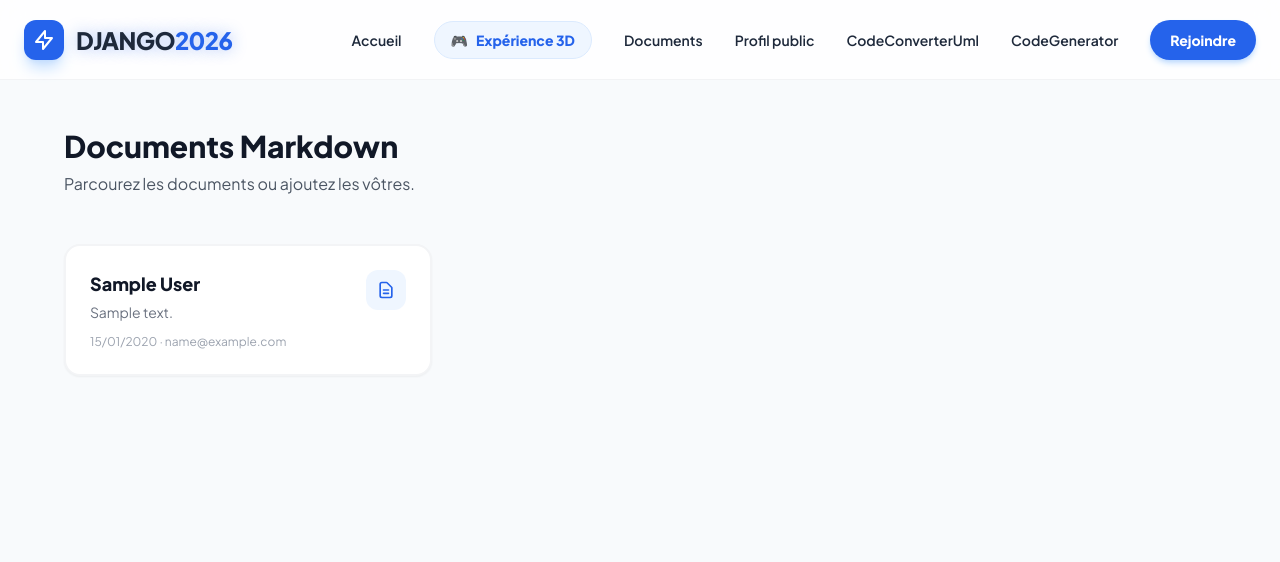
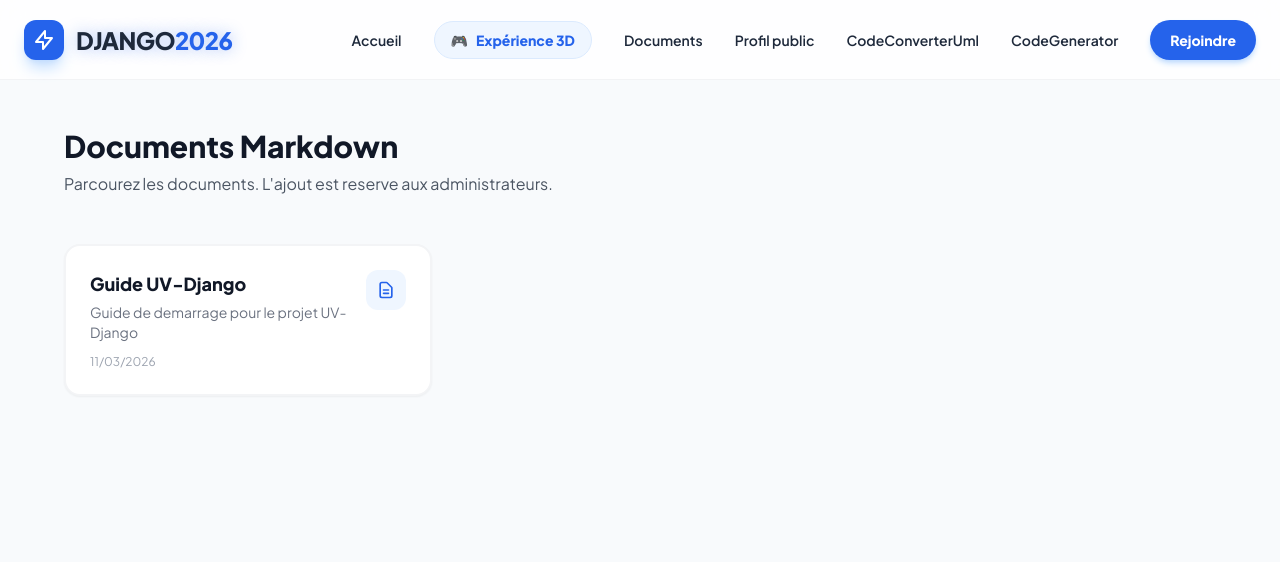
Before and after one commit to Worcesters/UV-DjangoRestFrameWork, a Django app: page /documents/ in a window 1280 px wide. Shown: the top 562 px of the page. Run offline with Django 5.2, Linux system fonts and the light colour scheme; data comes from the database, SQL or seed files in the repository; tables that the repository leaves empty hold one stand-in row (values such as "Sample post"); some libraries are stand-ins or nearby versions.

Commit message:
feat : ajout de docs native

```diff
--- a/apps/users/views.py
+++ b/apps/users/views.py
@@ -244,6 +244,8 @@ def document_list(request):
 @login_required
 def document_create(request):
     """Formulaire d'ajout d'un document .md avec titre, description, contenu."""
+    if not request.user.is_staff:
+        return redirect("users:documents")
     if request.method == "POST":
         title = request.POST.get("title", "").strip()
         description = request.POST.get("description", "").strip()
--- a/templates/documents.html
+++ b/templates/documents.html
@@ -6,8 +6,8 @@
 <div class="max-w-6xl mx-auto">
     <section class="mb-12">
         <h1 class="text-3xl font-bold text-gray-900 mb-2">Documents Markdown</h1>
-        <p class="text-gray-600">Parcourez les documents ou ajoutez les vôtres.</p>
-        {% if user.is_authenticated %}
+        <p class="text-gray-600">Parcourez les documents. L'ajout est reserve aux administrateurs.</p>
+        {% if user.is_staff %}
         <a href="{% url 'users:document_create' %}"
            class="inline-flex items-center gap-2 mt-4 px-5 py-2.5 bg-blue-600 text-white font-bold rounded-xl hover:bg-blue-700 shadow-lg shadow-blue-500/25 transition">
             <svg class="w-5 h-5" fill="none" stroke="currentColor" viewBox="0 0 24 24"><path stroke-linecap="round" stroke-linejoin="round" stroke-width="2" d="M12 4v16m8-8H4"/></svg>
```
Also changed, not shown: apps/users/migrations/0004_seed_docs.py (added).
